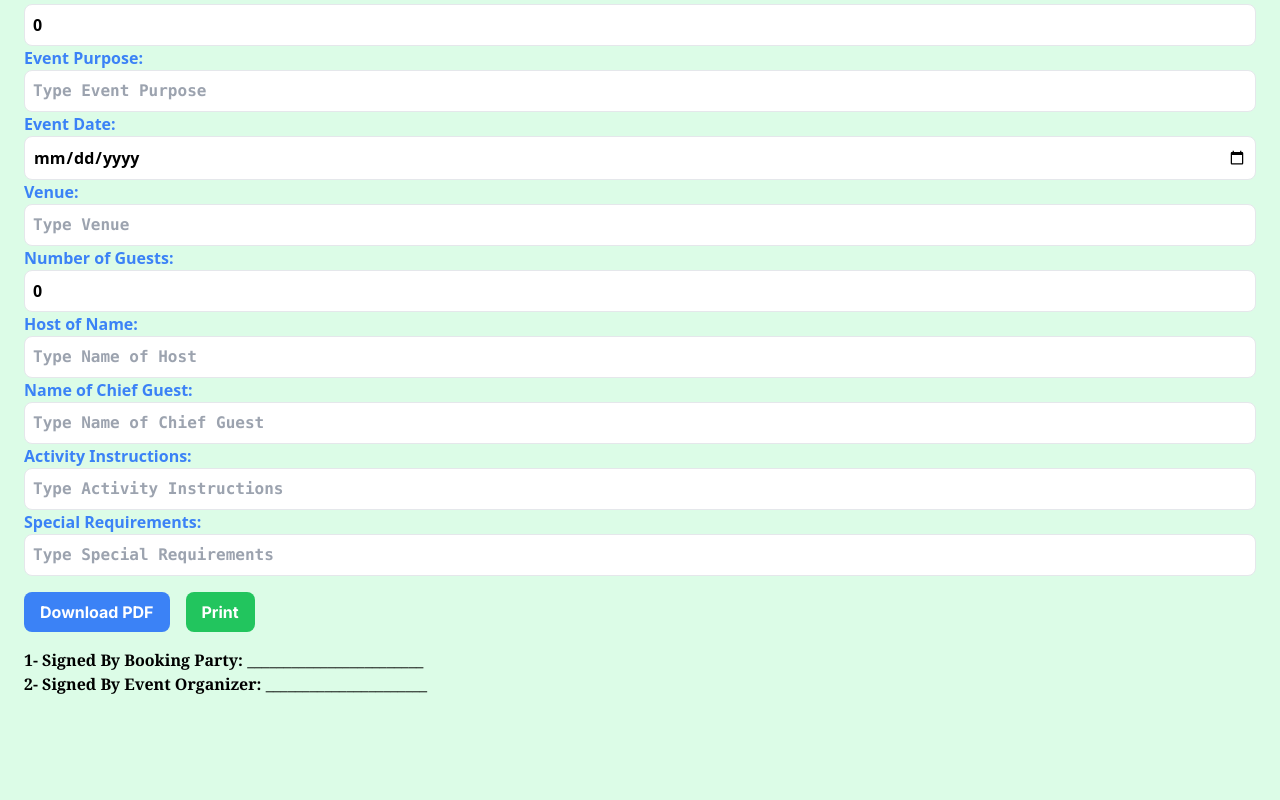
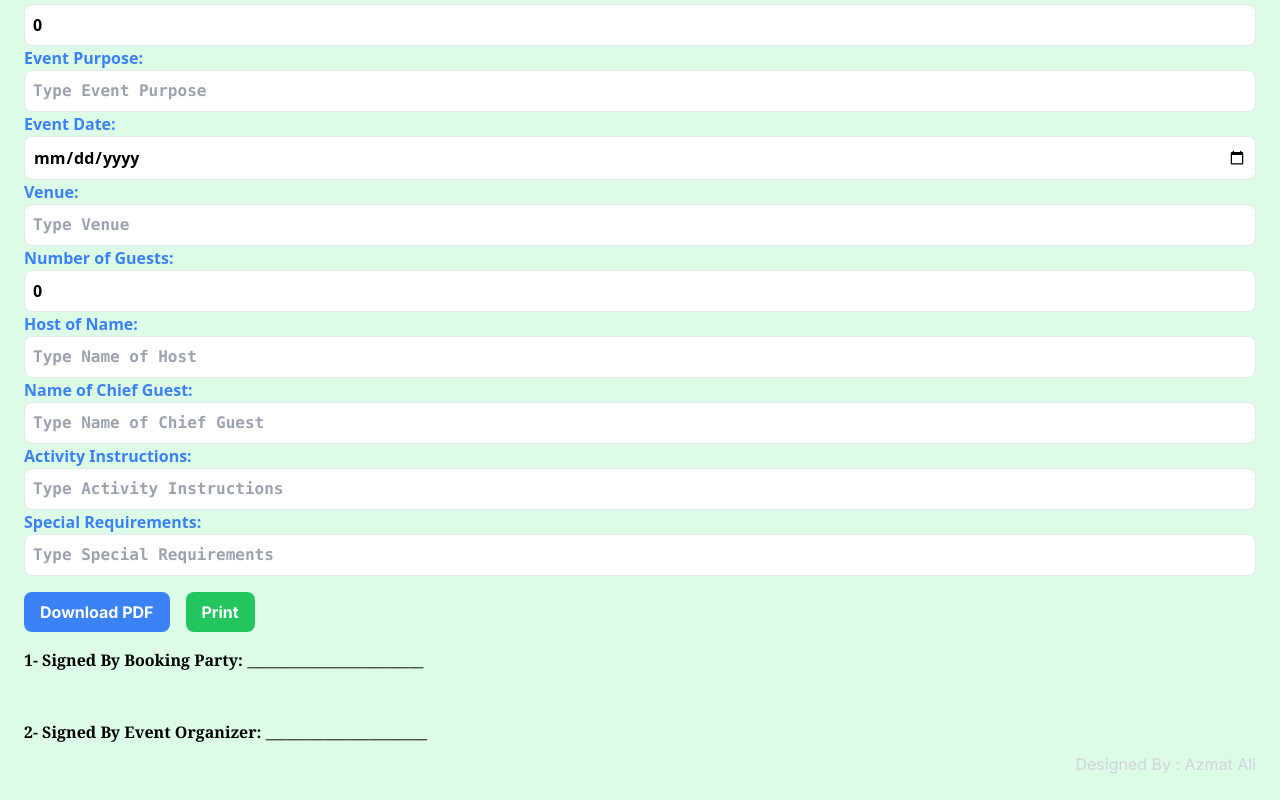
Before and after one commit to azmataliakbar/Party-Event-Organizer, a Next.js app: page /event-form in a window 1280 px wide. Shown: the part 184-984 px from the top of the page. Before the commit the page ends 904 px from the top, so only its background shows below. Built offline with nearby package versions, Linux system fonts and the light colour scheme.

Commit message:
fixed errors

```diff
--- a/src/app/components/EventForm.tsx
+++ b/src/app/components/EventForm.tsx
@@ -226,10 +226,11 @@ const EventForm: React.FC<EventFormProps> = ({ onSave }) => {
         </div>
       </div>
 
-      <h6 className="text-[5px] lg:text-base text-left mt-0 text-black font-serif space-y-4 font-bold">
-        <span>1- Signed By Booking Party: ________________________</span> <br />
+      <h6 className="text-[5px] lg:text-base text-left mt-0 text-black font-serif space-y-4 font-bold mb-2">
+        <span>1- Signed By Booking Party: ________________________</span> <br /><br /><br />
         <span>2- Signed By Event Organizer: ______________________</span>
       </h6>
+      <h6 className='text-right text-gray-300 font bold mt-2'>Designed By : Azmat Ali</h6>
     </>
   );
 };
--- a/src/app/contact/page.tsx
+++ b/src/app/contact/page.tsx
@@ -2,20 +2,21 @@ import Link from 'next/link';
 
 export default function Contact() {
   return (
-    <main className="flex flex-col items-center px-4 py-8 space-y-8 bg-black">
+    <main className="flex flex-col items-center justify-center px-2 py-8 space-y-8 bg-black lg:w-full w-[280px]  rounded-lg  overflow-hidden">
+
       {/* Header */}
       <h1 className="text-3xl sm:text-5xl font-bold text-white animate-slideIn hover:text-red-500 hover:scale-125 text-center">
         Contact Me
       </h1>
 
       {/* Description */}
-      <p className="text-base sm:text-lg text-white text-center hover:text-green-500 hover:scale-125 px-4">
+      <p className="text-base sm:text-lg text-white text-center hover:text-green-500 hover:scale-105 px-4">
         Feel free to reach out to experience event planning that you will remember for years to come.
       </p>
 
       {/* General Information */}
       <div className="bg-green-100 shadow-md rounded-lg p-4 sm:p-6 w-full max-w-sm sm:max-w-md glowing-border-2">
-        <h2 className="text-xl sm:text-2xl mb-4 text-gray-700 hover:text-blue-500 hover:scale-110 font-bold">
+        <h2 className="text-lg sm:text-2xl mb-4 text-gray-700 hover:text-blue-500 hover:scale-110 font-bold">
           Contact Information
         </h2>
         <ul className="space-y-2 text-sm sm:text-base text-gray-600 font-sans">
```
